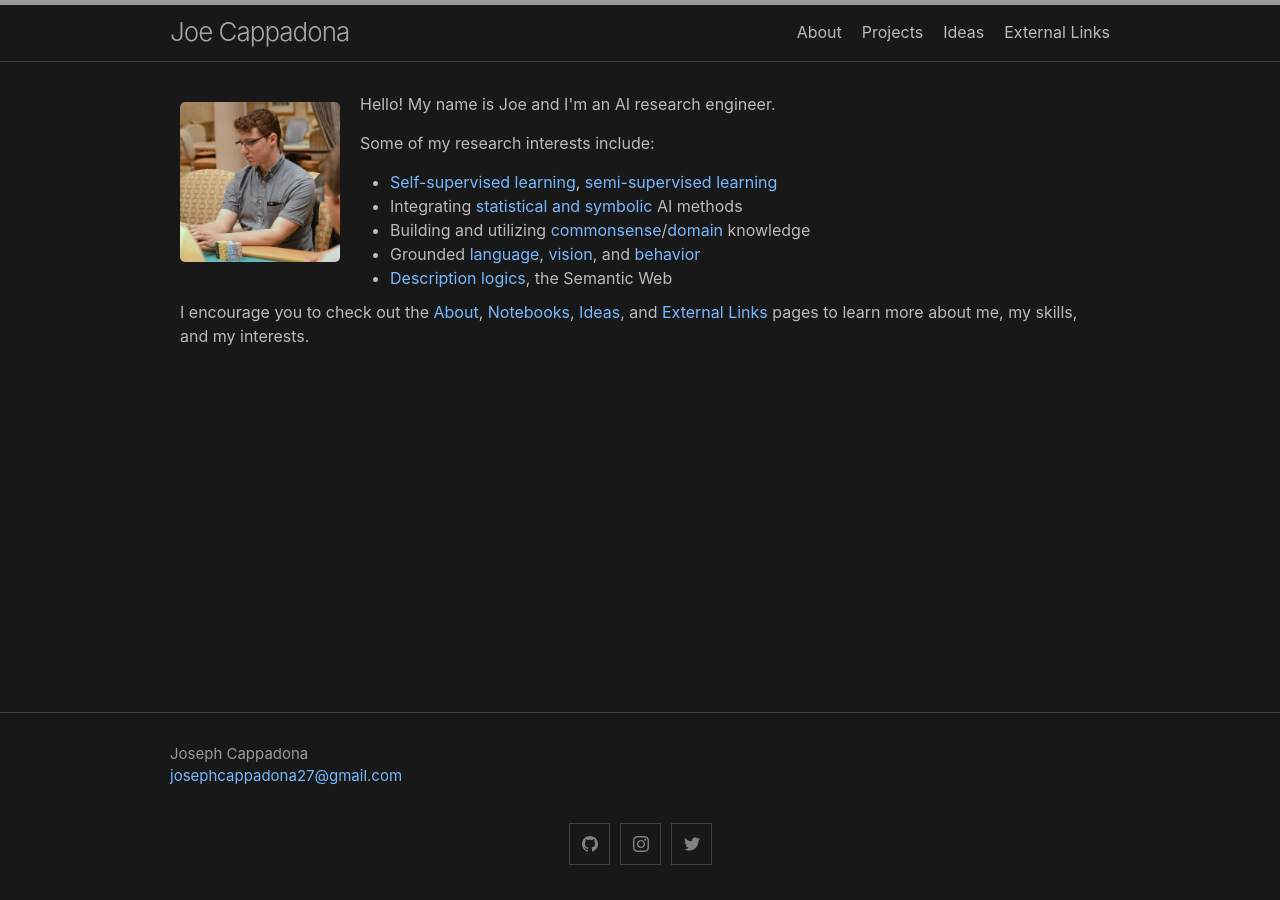
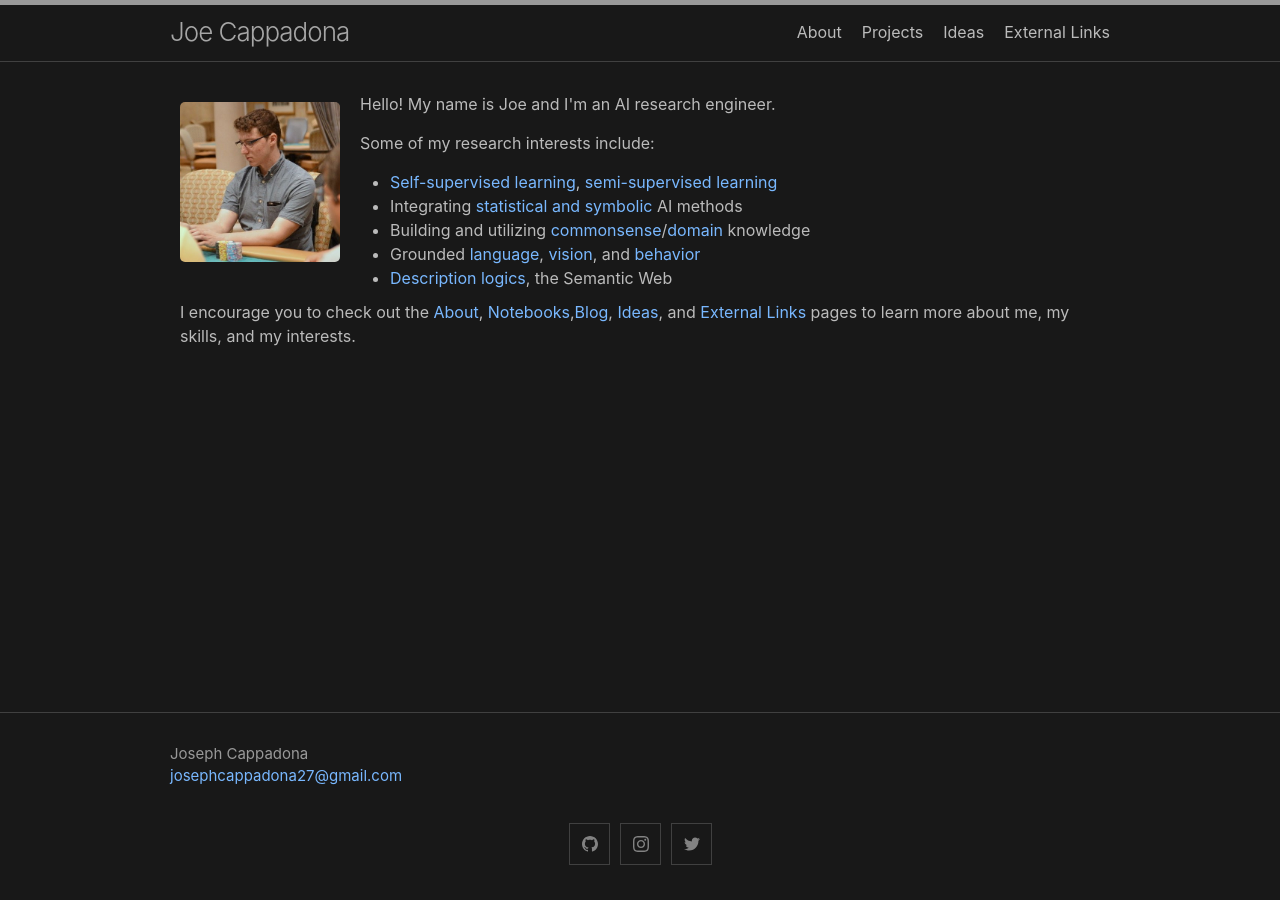
Before and after one commit to josephcappadona/josephcappadona.github.io, a Jekyll site: the page built from index.md, in a window 1280 px wide. Built offline with Jekyll 4.4.1, drawn with Linux system fonts in a browser that asks for light colours.

Commit message:
Update index.md

```diff
--- a/index.md
+++ b/index.md
@@ -22,6 +22,6 @@ layout: home
     </div>
   </div>
   <div style="margin: 10px;">
-    I encourage you to check out the <a href="/about">About</a>, <a href="/notebooks">Notebooks</a>, <a href="/ideas">Ideas</a>, and <a href="/external-links">External Links</a> pages to learn more about me, my skills, and my interests.
+    I encourage you to check out the <a href="/about">About</a>, <a href="/notebooks">Notebooks</a>,<a href="/blog">Blog</a>, <a href="/ideas">Ideas</a>, and <a href="/external-links">External Links</a> pages to learn more about me, my skills, and my interests.
   </div>
 </div>
```
